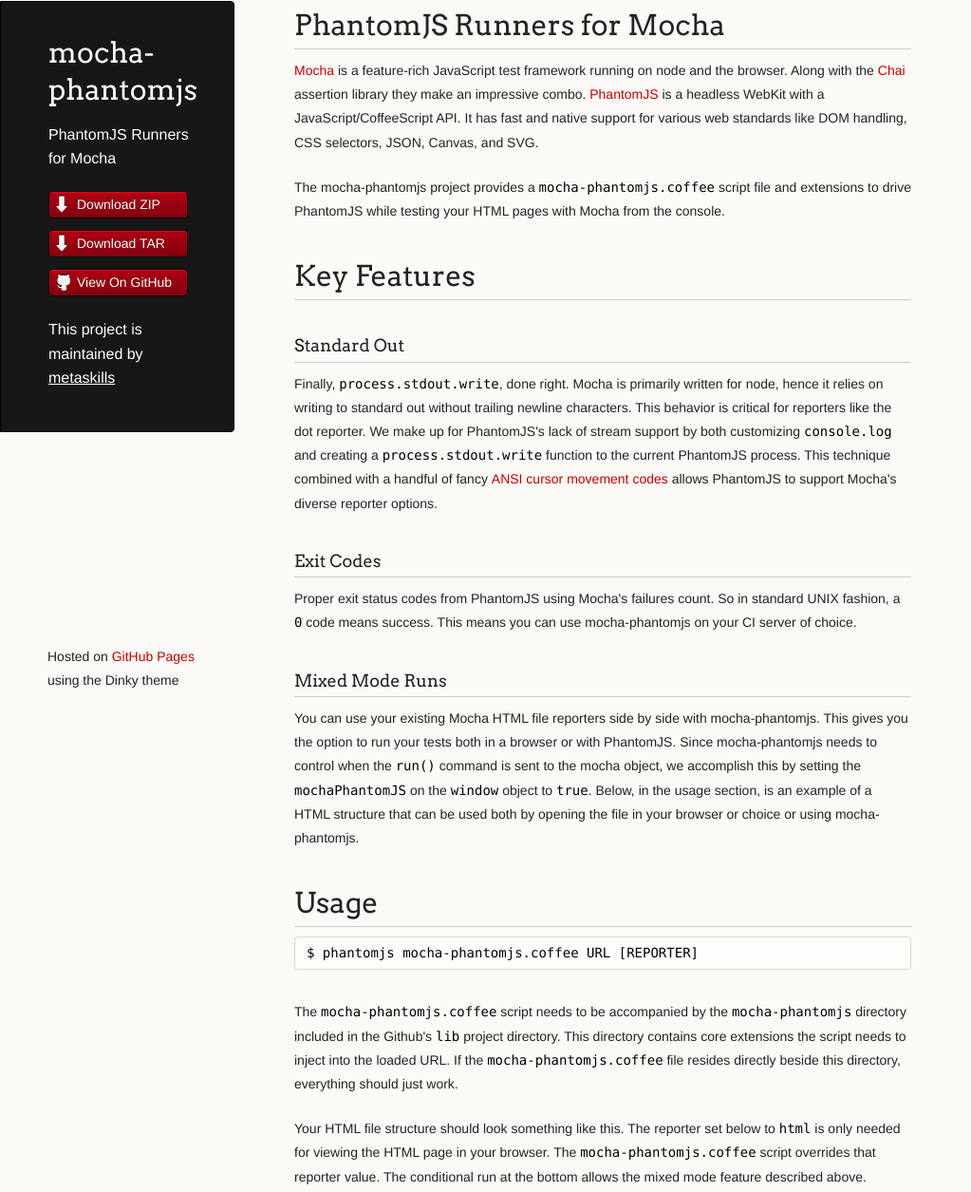
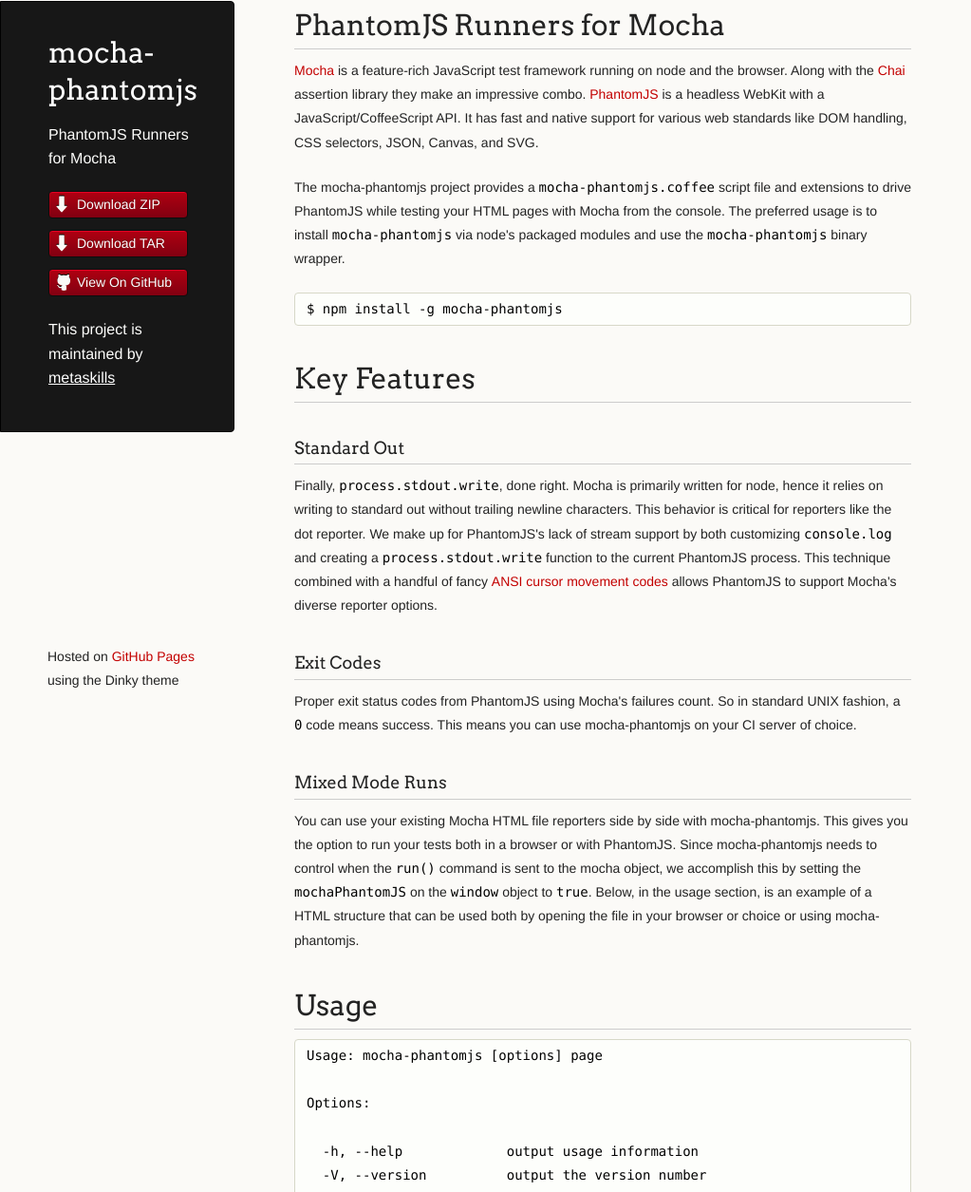
Before and after one commit to nathanboktae/mocha-phantomjs, a plain HTML site: page index.html in a window 1280 px wide. Shown: the part 39-1294 px from the top of the page at 95% size, without its empty margins (0-1023 px from the left). Drawn offline with Linux system fonts and the light colour scheme.

```diff
--- a/index.html
+++ b/index.html
@@ -34,7 +34,10 @@
 
 <p><a href="http://visionmedia.github.com/mocha/">Mocha</a> is a feature-rich JavaScript test framework running on node and the browser. Along with the <a href="http://chaijs.com">Chai</a> assertion library they make an impressive combo. <a href="http://phantomjs.org">PhantomJS</a> is a headless WebKit with a JavaScript/CoffeeScript API. It has fast and native support for various web standards like DOM handling, CSS selectors, JSON, Canvas, and SVG.</p>
 
-<p>The mocha-phantomjs project provides a <code>mocha-phantomjs.coffee</code> script file and extensions to drive PhantomJS while testing your HTML pages with Mocha from the console.</p>
+<p>The mocha-phantomjs project provides a <code>mocha-phantomjs.coffee</code> script file and extensions to drive PhantomJS while testing your HTML pages with Mocha from the console. The preferred usage is to install <code>mocha-phantomjs</code> via node's packaged modules and use the <code>mocha-phantomjs</code> binary wrapper.</p>
+
+<pre><code>$ npm install -g mocha-phantomjs
+</code></pre>
 
 <h1>Key Features</h1>
 
@@ -52,12 +55,23 @@
 
 <h1>Usage</h1>
 
-<pre><code>$ phantomjs mocha-phantomjs.coffee URL [REPORTER]
+<pre><code>Usage: mocha-phantomjs [options] page
+
+Options:
+
+  -h, --help             output usage information
+  -V, --version          output the version number
+  -R, --reporter &lt;name&gt;  specify the reporter to use
+
+Examples:
+
+  $ mocha-phantomjs -R dot /test/file.html
+  $ mocha-phantomjs http://testserver.com/file.html
 </code></pre>
 
-<p>The <code>mocha-phantomjs.coffee</code> script needs to be accompanied by the <code>mocha-phantomjs</code> directory included in the Github's <code>lib</code> project directory. This directory contains core extensions the script needs to inject into the loaded URL. If the <code>mocha-phantomjs.coffee</code> file resides directly beside this directory, everything should just work.</p>
+<p>Now as an node package, using <code>mocha-phantomjs</code> has never been easier. The page argument can be either a local or fully qualified path or a http or file URL. See the list of reporters below for acceptable options to the <code>--reporter</code> option.</p>
 
-<p>Your HTML file structure should look something like this. The reporter set below to <code>html</code> is only needed for viewing the HTML page in your browser. The <code>mocha-phantomjs.coffee</code> script overrides that reporter value. The conditional run at the bottom allows the mixed mode feature described above.</p>
+<p>Your HTML file's structure should look something like this. The reporter set below to <code>html</code> is only needed for viewing the HTML page in your browser. The <code>mocha-phantomjs.coffee</code> script overrides that reporter value. The conditional run at the bottom allows the mixed mode feature described above.</p>
 
 <div class="highlight"><pre><span class="nt">&lt;html&gt;</span>
   <span class="nt">&lt;head&gt;</span>
@@ -205,6 +219,17 @@
 
 <p>Use <code>html-cov</code> for the reporter argument. I have not tested these as they require the <a href="https://github.com/visionmedia/node-jscoverage">node-jscoverage</a> tool to be used.</p>
 
+<h3>XUnit Reporter</h3>
+
+<p>Use <code>xunit</code> for the reporter argument.</p>
+
+<pre><code>&lt;testsuite name="Mocha Tests" tests="18" failures="6" errors="6" skip="6" timestamp="Sun, 21 Oct 2012 17:29:59 GMT" time="0.36"&gt;
+&lt;testcase classname="Tests Mixed" name="passes 1" time="0"/&gt;
+&lt;testcase classname="Tests Mixed" name="passes 2" time="0.001"/&gt;
+&lt;testcase classname="Tests Mixed" name="passes 3" time="0"/&gt;
+...
+</code></pre>
+
 <h1>Testing</h1>
 
 <p>Simple! Just clone the repo, then run <code>npm install</code> and the various node development dependencies will install to the <code>node_modules</code> directory of the project. If you have not done so, it is typically a good idea to add <code>/node_modules/.bin</code> to your <code>$PATH</code> so these modules bins are used. Now run <code>cake test</code> to start off the test suite.</p>
```
Also changed, not shown: params.json (+1 -1 lines).
